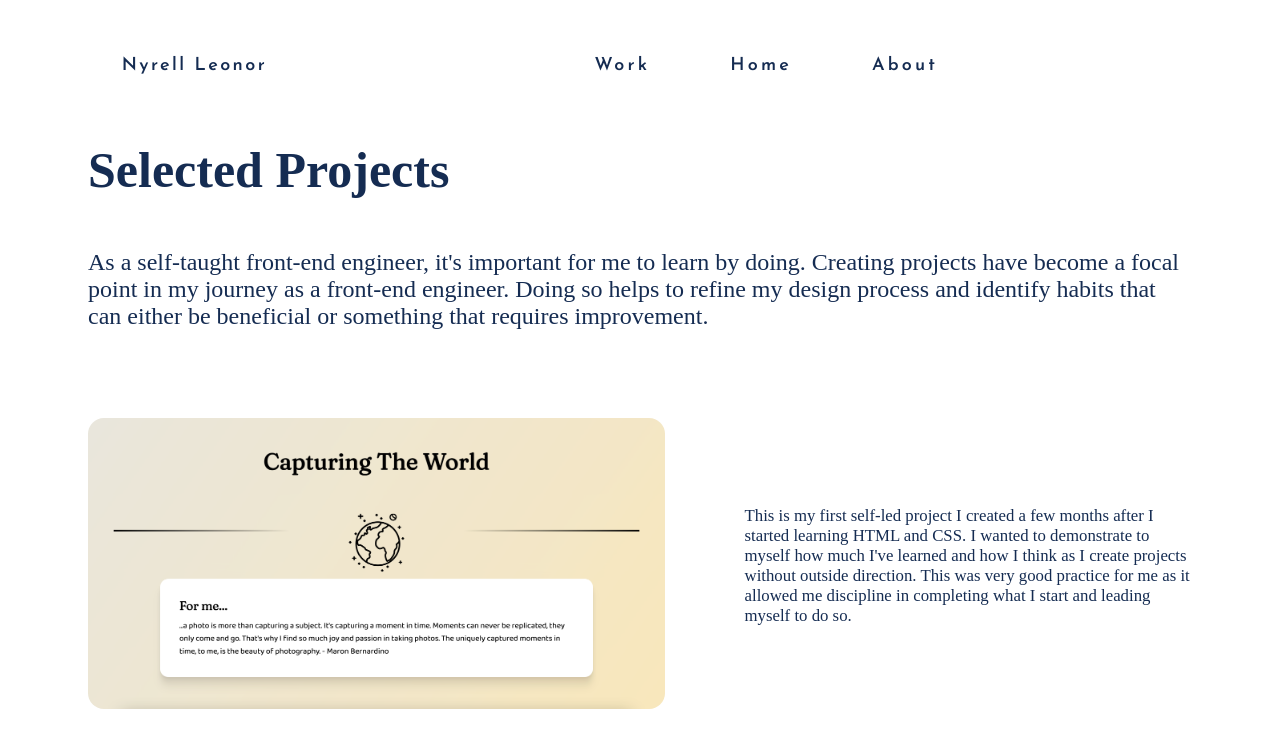
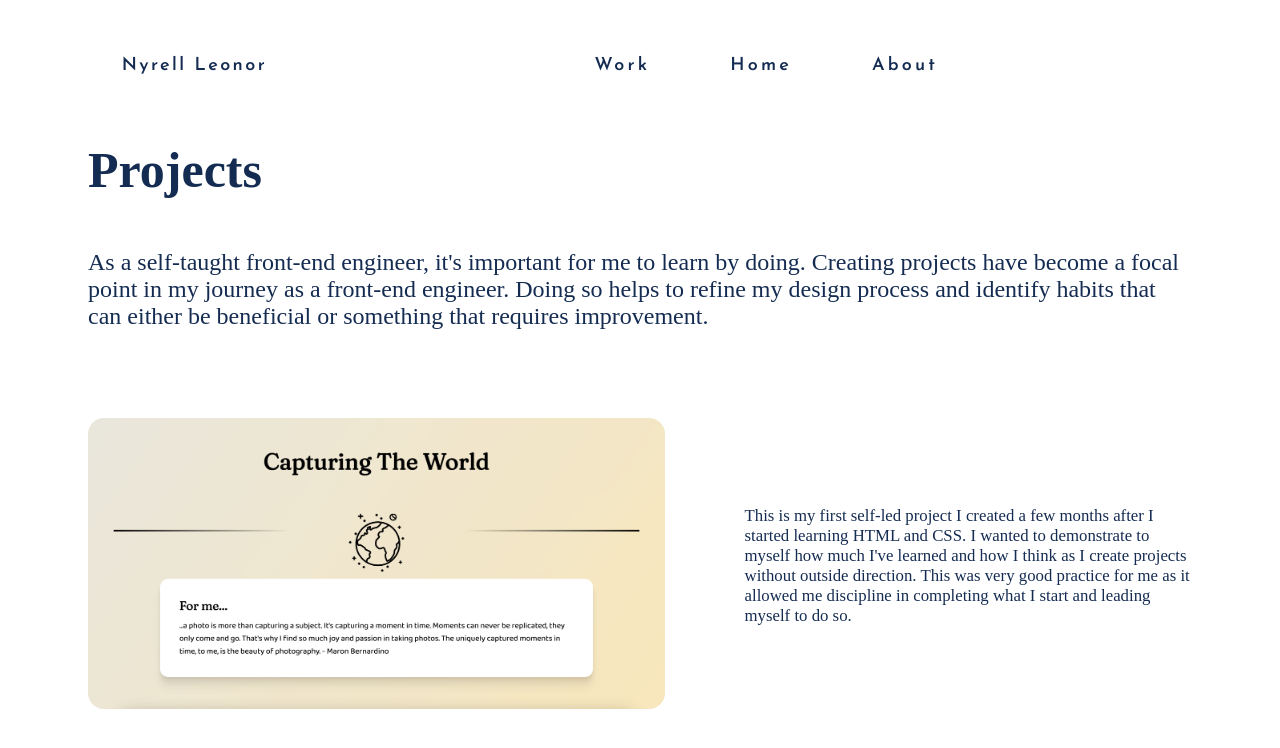
Before and after one commit to nyrellcl/web-port-sandbox, a React app: page work.html in a window 1280 px wide. Built offline with nearby package versions, Linux system fonts and the light colour scheme; a web font is replaced by a local one.

Commit message:
Update work.html

```diff
--- a/work.html
+++ b/work.html
@@ -24,7 +24,7 @@
 
   <section class="project-intro">
     <article class="project-article">
-      <h1 class="project-intro-title">Selected Projects</h1>
+      <h1 class="project-intro-title">Projects</h1>
       <p class="project-description">
         As a self-taught front-end engineer, it's important for me to learn by doing. Creating projects have become a focal point in my journey as a
         front-end engineer. Doing so helps to refine my design process and identify habits that can either be beneficial or something that
```
